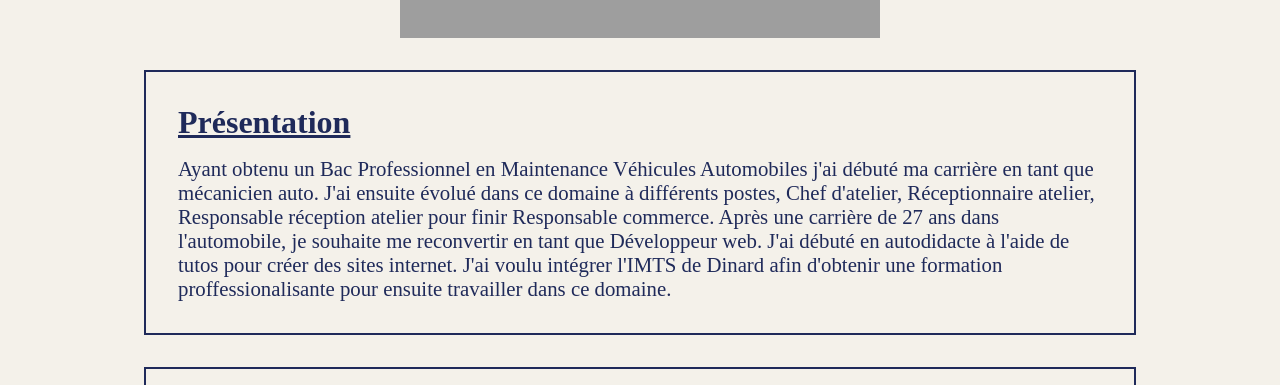
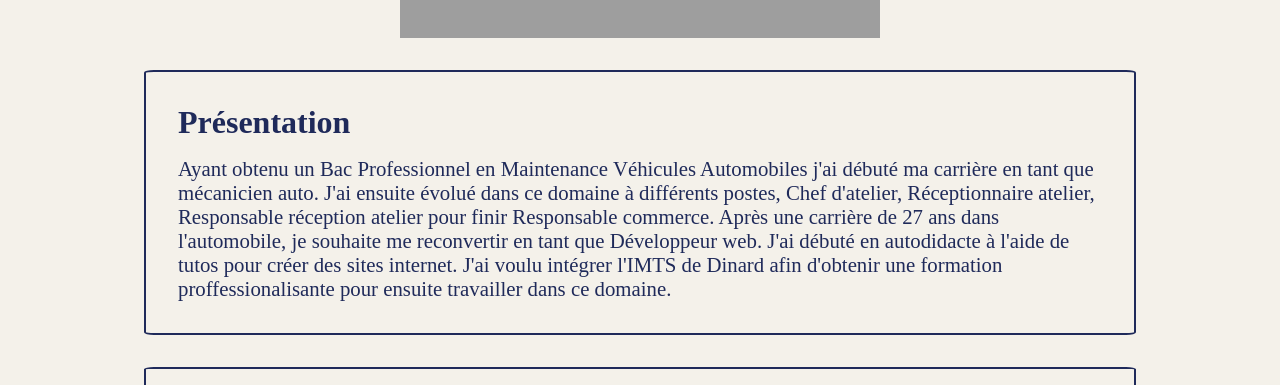
Before and after one commit to Benjaminbsmetal/page-perso, a plain HTML site: page index.html in a window 1280 px wide. Shown: the part 535-920 px from the top of the page. Drawn offline with Linux system fonts and the light colour scheme; grey boxes are pictures that could not be loaded.

Commit message:
mise a jour page perso

```diff
--- a/style.css
+++ b/style.css
@@ -77,7 +77,6 @@ h1{
 h2{
    margin-bottom: var(--espace-2);
    font-size: var(--font-size);
-   text-decoration: underline;
 }
 
 .titre2{
@@ -111,6 +110,7 @@ li{
 .carte {
    padding: var(--espace-3);
    border: 2px solid var(--couleur-texte);
+   border-radius: 1%;
 }
 
 form{
```
